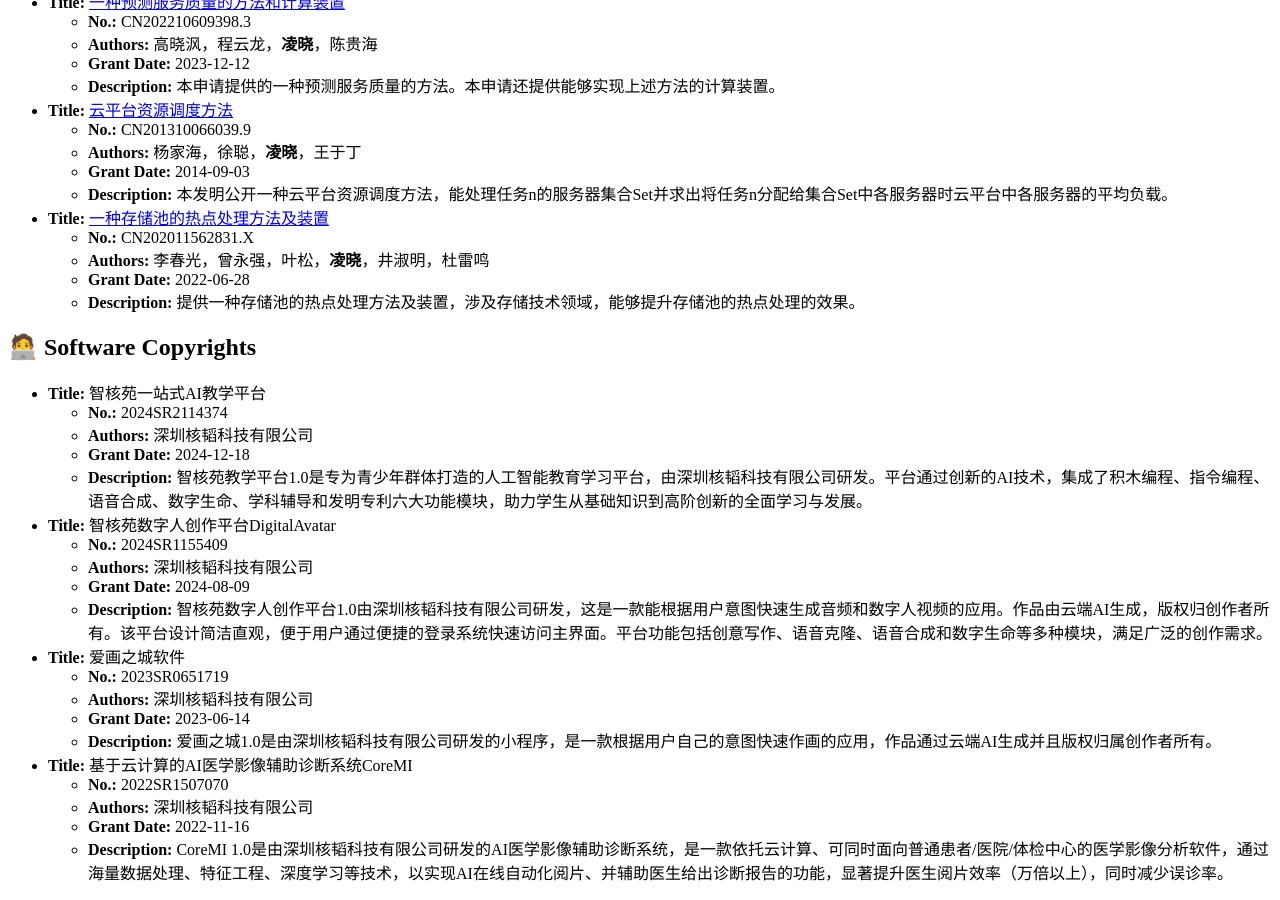
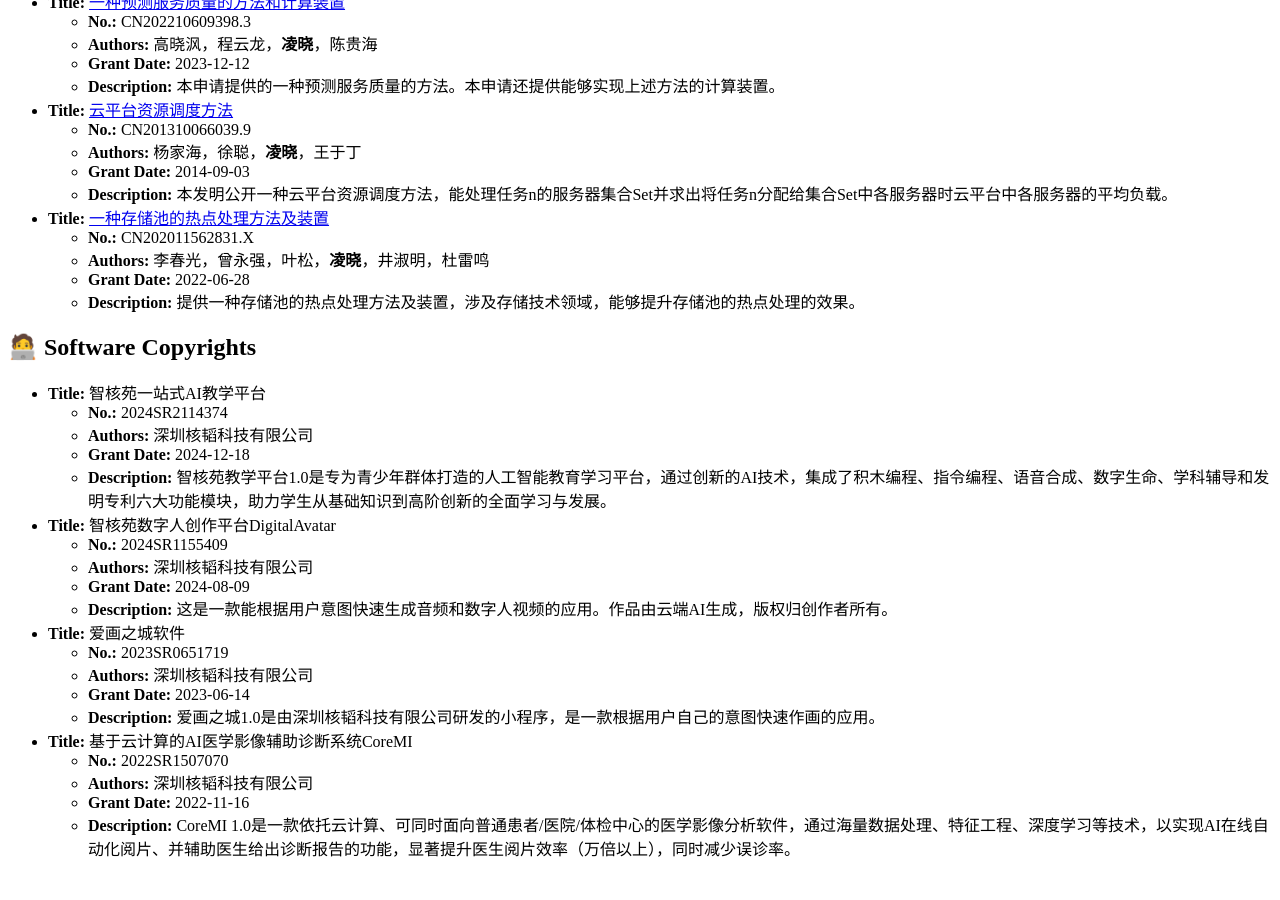
Before and after one commit to AILingXiao/AILingXiao.github.io, a Jekyll site: the page built from _pages/includes/pub.md, in a window 1280 px wide and 900 px high, scrolled down 2416 px. Built offline with Jekyll 4.4.1, drawn with Linux system fonts in a browser that asks for light colours; our own code applies the rules of GitHub Pages for plain Markdown files; after the commit the page ends 3292 px from its top, so only the background shows below that.

Commit message:
Update pub.md

```diff
--- a/_pages/includes/pub.md
+++ b/_pages/includes/pub.md
@@ -110,22 +110,22 @@
   - **No.:** 2024SR2114374
   - **Authors:** 深圳核韬科技有限公司
   - **Grant Date:** 2024-12-18
-  - **Description:** 智核苑教学平台1.0是专为青少年群体打造的人工智能教育学习平台，由深圳核韬科技有限公司研发。平台通过创新的AI技术，集成了积木编程、指令编程、语音合成、数字生命、学科辅导和发明专利六大功能模块，助力学生从基础知识到高阶创新的全面学习与发展。
+  - **Description:** 智核苑教学平台1.0是专为青少年群体打造的人工智能教育学习平台，通过创新的AI技术，集成了积木编程、指令编程、语音合成、数字生命、学科辅导和发明专利六大功能模块，助力学生从基础知识到高阶创新的全面学习与发展。
 
 - **Title:** 智核苑数字人创作平台DigitalAvatar
   - **No.:** 2024SR1155409
   - **Authors:** 深圳核韬科技有限公司
   - **Grant Date:** 2024-08-09
-  - **Description:** 智核苑数字人创作平台1.0由深圳核韬科技有限公司研发，这是一款能根据用户意图快速生成音频和数字人视频的应用。作品由云端AI生成，版权归创作者所有。该平台设计简洁直观，便于用户通过便捷的登录系统快速访问主界面。平台功能包括创意写作、语音克隆、语音合成和数字生命等多种模块，满足广泛的创作需求。
+  - **Description:** 这是一款能根据用户意图快速生成音频和数字人视频的应用。作品由云端AI生成，版权归创作者所有。
 
 - **Title:** 爱画之城软件
   - **No.:** 2023SR0651719
   - **Authors:** 深圳核韬科技有限公司
   - **Grant Date:** 2023-06-14
-  - **Description:** 爱画之城1.0是由深圳核韬科技有限公司研发的小程序，是一款根据用户自己的意图快速作画的应用，作品通过云端AI生成并且版权归属创作者所有。
+  - **Description:** 爱画之城1.0是由深圳核韬科技有限公司研发的小程序，是一款根据用户自己的意图快速作画的应用。
 
 - **Title:** 基于云计算的AI医学影像辅助诊断系统CoreMI
   - **No.:** 2022SR1507070
   - **Authors:** 深圳核韬科技有限公司
   - **Grant Date:** 2022-11-16
-  - **Description:** CoreMI 1.0是由深圳核韬科技有限公司研发的AI医学影像辅助诊断系统，是一款依托云计算、可同时面向普通患者/医院/体检中心的医学影像分析软件，通过海量数据处理、特征工程、深度学习等技术，以实现AI在线自动化阅片、并辅助医生给出诊断报告的功能，显著提升医生阅片效率（万倍以上），同时减少误诊率。
+  - **Description:** CoreMI 1.0是一款依托云计算、可同时面向普通患者/医院/体检中心的医学影像分析软件，通过海量数据处理、特征工程、深度学习等技术，以实现AI在线自动化阅片、并辅助医生给出诊断报告的功能，显著提升医生阅片效率（万倍以上），同时减少误诊率。
```
